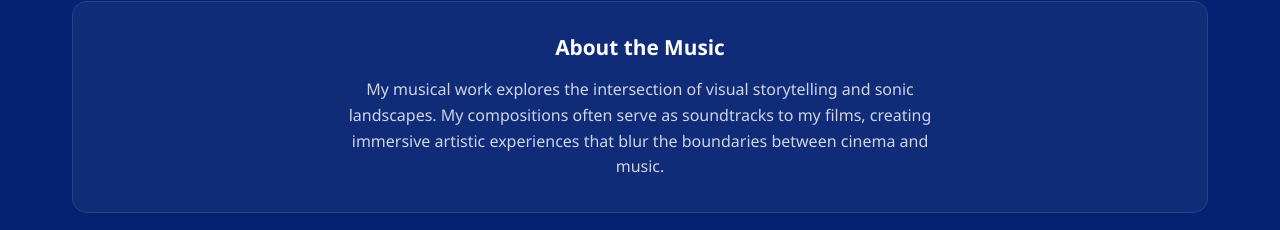
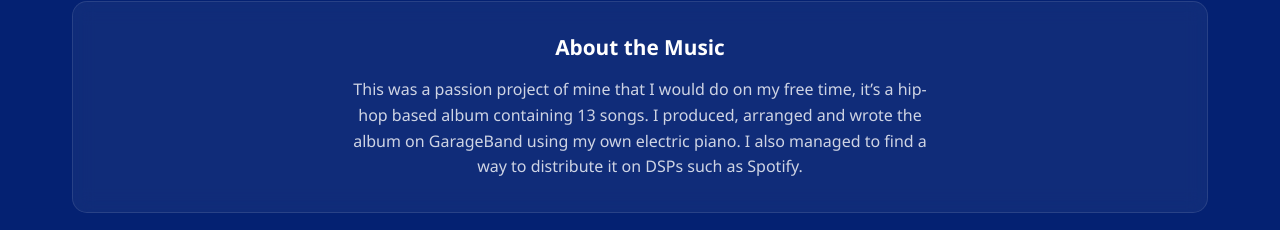
Before and after one commit to BenLoewenTakaki/vilgot-portfolio, a React (Vite) app: page / in a window 1280 px wide. Shown: the part 5118-5348 px from the top of the page. Built offline with nearby package versions, Linux system fonts and the light colour scheme; no server answers.

Commit message:
feat: update MusicSection description to reflect personal album project

```diff
--- a/src/components/MusicSection.jsx
+++ b/src/components/MusicSection.jsx
@@ -163,9 +163,9 @@ const MusicSection = () => {
                                 maxWidth: '600px',
                                 margin: '0 auto'
                             }}>
-                                My musical work explores the intersection of visual storytelling and sonic landscapes.
-                                My compositions often serve as soundtracks to my films, creating immersive artistic experiences that
-                                blur the boundaries between cinema and music.
+                                This was a passion project of mine that I would do on my free time, it’s a hip-hop based album containing 13 songs.
+                                I produced, arranged and wrote the album on GarageBand using my own electric piano.
+                                I also managed to find a way to distribute it on DSPs such as Spotify.
                             </p>
                         </>
                     )}
```
